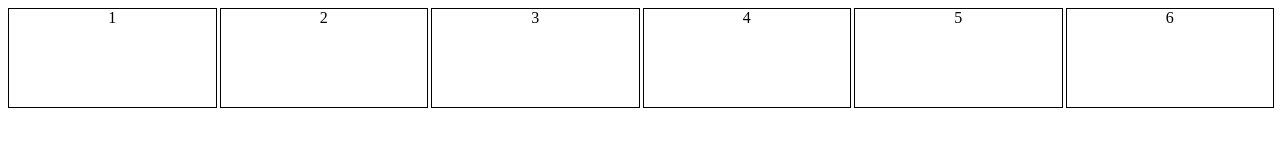
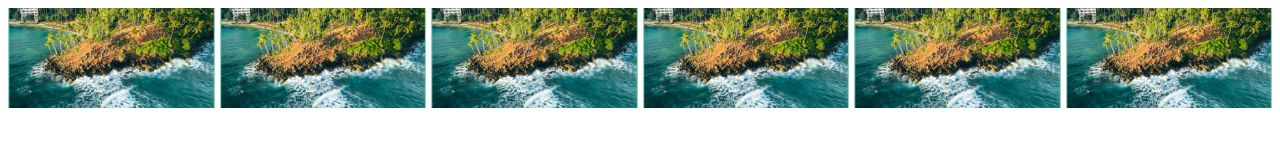
Before and after one commit to pieceofbondarenko/homework_7, a plain HTML site: page grid_adaptive.html in a window 1280 px wide. Drawn offline with Linux system fonts and the light colour scheme.

Commit message:
adaptive final

```diff
--- a/grid_adaptive.css
+++ b/grid_adaptive.css
@@ -6,8 +6,7 @@
 }
 
 .grid__area {
-  display: flex;
-  justify-content: center;
-  border: 1px solid black;
   width: 100%;
+  height: 100%;
+  object-fit: cover;
 }
--- a/grid_adaptive.html
+++ b/grid_adaptive.html
@@ -9,12 +9,24 @@
   </head>
   <body>
     <div class="container">
-      <div class="grid__area">1</div>
-      <div class="grid__area">2</div>
-      <div class="grid__area">3</div>
-      <div class="grid__area">4</div>
-      <div class="grid__area">5</div>
-      <div class="grid__area">6</div>
+      <div>
+        <img class="grid__area" src="./images/Window3.png" alt="img" />
+      </div>
+      <div>
+        <img class="grid__area" src="./images/Window3.png" alt="img" />
+      </div>
+      <div>
+        <img class="grid__area" src="./images/Window3.png" alt="img" />
+      </div>
+      <div>
+        <img class="grid__area" src="./images/Window3.png" alt="img" />
+      </div>
+      <div>
+        <img class="grid__area" src="./images/Window3.png" alt="img" />
+      </div>
+      <div>
+        <img class="grid__area" src="./images/Window3.png" alt="img" />
+      </div>
     </div>
   </body>
 </html>
```
